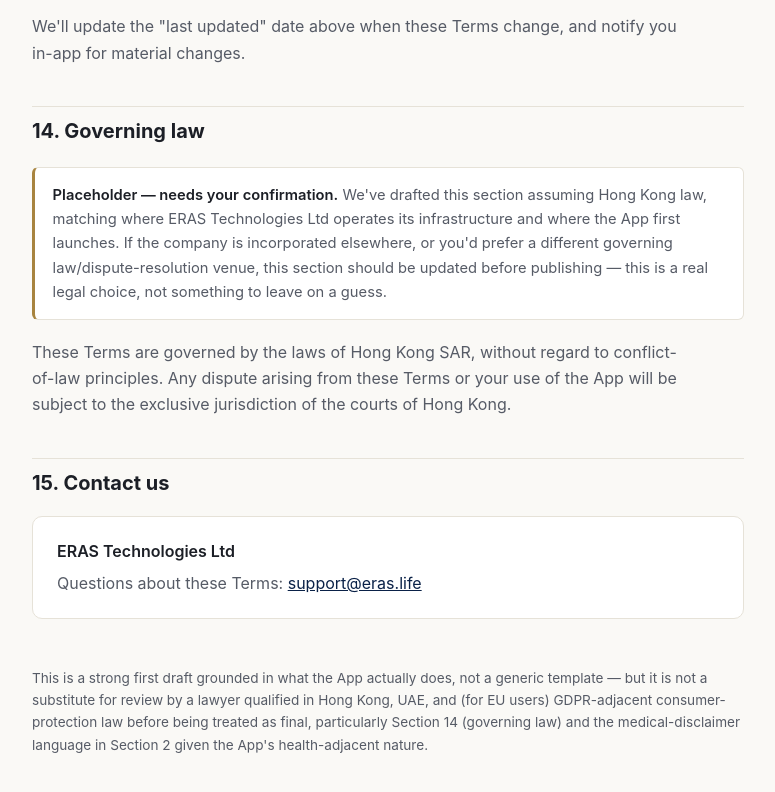
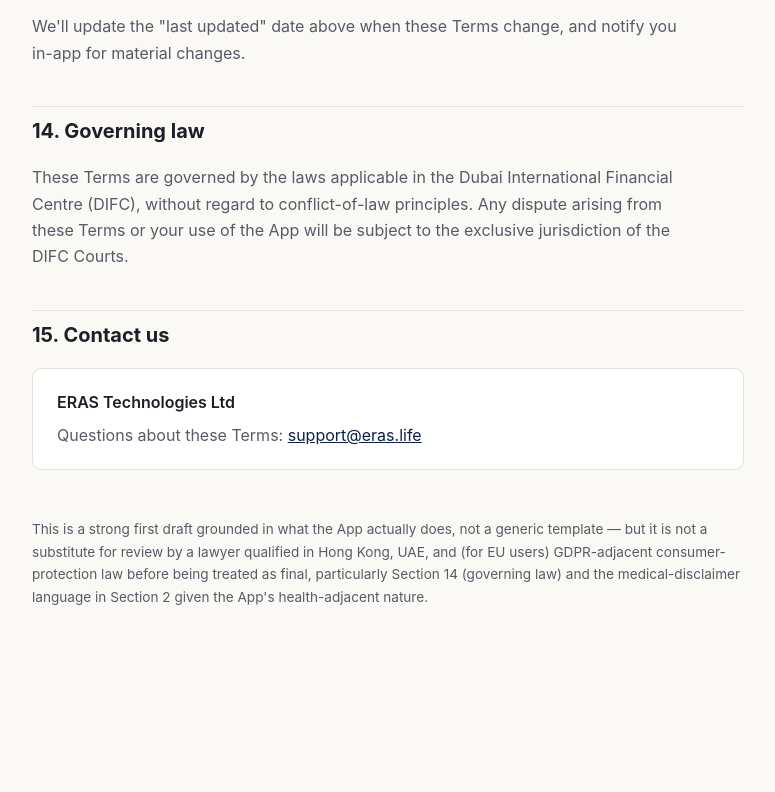
Before and after one commit to BastienG87/eras-legal, a plain HTML site: page terms/index.html in a window 1280 px wide. Shown: the part 3420-4212 px from the top of the page, without its empty margins (252-1027 px from the left). After the commit the page ends 4124 px from the top, so only its background shows below. Drawn offline with Linux system fonts and the light colour scheme.

Commit message:
Update governing law to DIFC (Dubai) per company registration

```diff
--- a/terms/index.html
+++ b/terms/index.html
@@ -109,10 +109,7 @@
 <p>We'll update the "last updated" date above when these Terms change, and notify you in-app for material changes.</p>
 
 <h2>14. Governing law</h2>
-<div class="note">
-<strong>Placeholder — needs your confirmation.</strong> We've drafted this section assuming Hong Kong law, matching where ERAS Technologies Ltd operates its infrastructure and where the App first launches. If the company is incorporated elsewhere, or you'd prefer a different governing law/dispute-resolution venue, this section should be updated before publishing — this is a real legal choice, not something to leave on a guess.
-</div>
-<p>These Terms are governed by the laws of Hong Kong SAR, without regard to conflict-of-law principles. Any dispute arising from these Terms or your use of the App will be subject to the exclusive jurisdiction of the courts of Hong Kong.</p>
+<p>These Terms are governed by the laws applicable in the Dubai International Financial Centre (DIFC), without regard to conflict-of-law principles. Any dispute arising from these Terms or your use of the App will be subject to the exclusive jurisdiction of the DIFC Courts.</p>
 
 <h2>15. Contact us</h2>
 <div class="contact">
```
